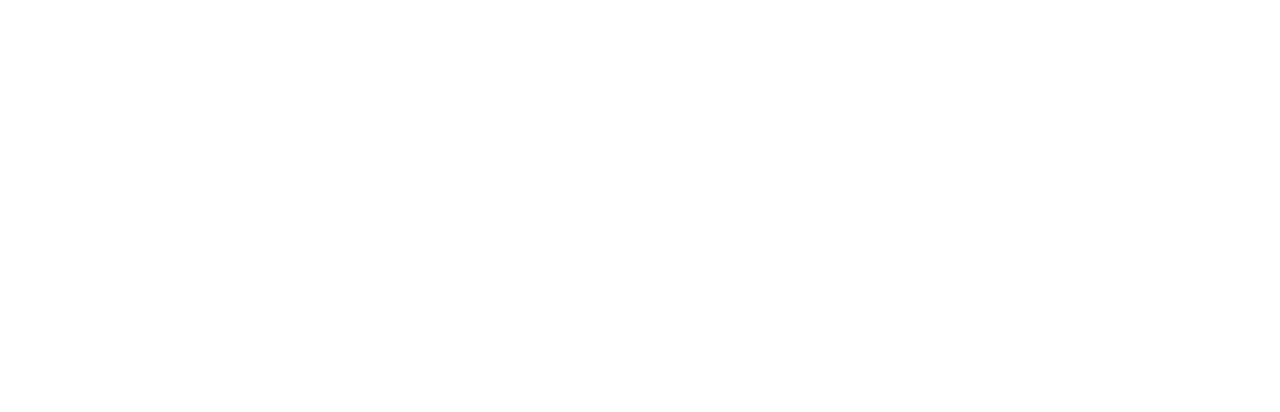
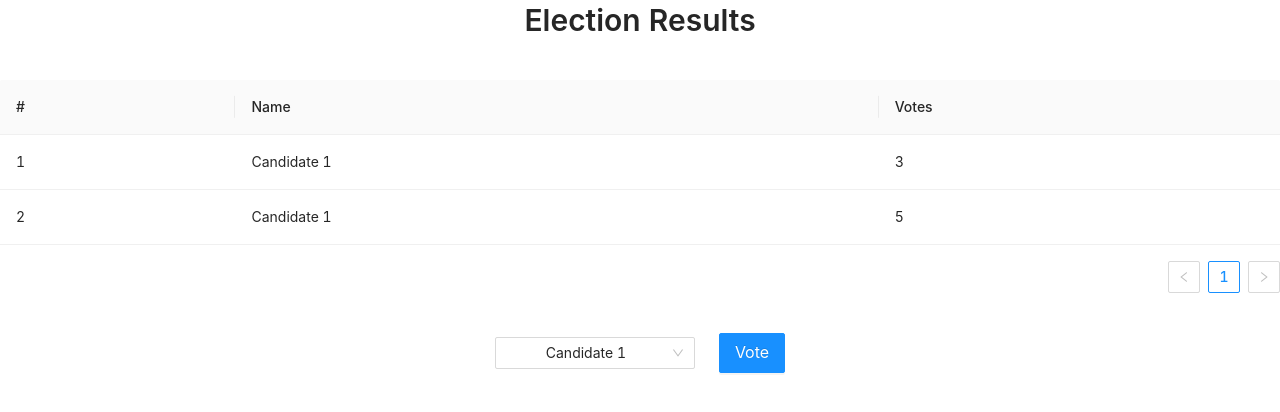
Before and after one commit to bitfriend/election-dapp-react, a React (Create React App) app: page / in a window 1280 px wide. Shown: the top 412 px of the page. Built offline with nearby package versions, Linux system fonts and the light colour scheme.

Commit message:
Implement UI

```diff
--- a/package.json
+++ b/package.json
@@ -6,6 +6,7 @@
     "@testing-library/jest-dom": "^4.2.4",
     "@testing-library/react": "^9.3.2",
     "@testing-library/user-event": "^7.1.2",
+    "antd": "^4.13.1",
     "react": "^16.12.0",
     "react-dom": "^16.12.0",
     "react-scripts": "3.4.0"
--- a/src/App.css
+++ b/src/App.css
@@ -1,38 +1,3 @@
 .App {
   text-align: center;
 }
-
-.App-logo {
-  height: 40vmin;
-  pointer-events: none;
-}
-
-@media (prefers-reduced-motion: no-preference) {
-  .App-logo {
-    animation: App-logo-spin infinite 20s linear;
-  }
-}
-
-.App-header {
-  background-color: #282c34;
-  min-height: 100vh;
-  display: flex;
-  flex-direction: column;
-  align-items: center;
-  justify-content: center;
-  font-size: calc(10px + 2vmin);
-  color: white;
-}
-
-.App-link {
-  color: #61dafb;
-}
-
-@keyframes App-logo-spin {
-  from {
-    transform: rotate(0deg);
-  }
-  to {
-    transform: rotate(360deg);
-  }
-}
--- a/src/App.js
+++ b/src/App.js
@@ -1,9 +1,62 @@
 import React, { PureComponent } from 'react';
+import { Button, Select, Space, Table, Typography } from 'antd';
+import 'antd/dist/antd.css';
 import './App.css';
 
+const { Title } = Typography;
+const { Option } = Select;
+
+const columns = [{
+  title: '#',
+  dataIndex: 'id',
+  key: 'id'
+},{
+  title: 'Name',
+  dataIndex: 'name',
+  key: 'name'
+},{
+  title: 'Votes',
+  dataIndex: 'votes',
+  key: 'votes'
+}];
+
+const data = [{
+  id: 1,
+  name: 'Candidate 1',
+  votes: 3
+},{
+  id: 2,
+  name: 'Candidate 1',
+  votes: 5
+}];
+
 class App extends PureComponent {
+  state = {
+    activeId: 1
+  }
+
+  onChangeCandidate = (value) => this.setState({ activeId: value })
+
   render = () => (
     <div className="App">
+      <Space direction="vertical" size="large" style={{ width: '100%' }}>
+        <Title level={2}>Election Results</Title>
+        <Table columns={columns} dataSource={data} rowKey="id" />
+        <Space size="large">
+          <Select
+            defaultValue={1}
+            value={this.state.activeId}
+            onChange={this.onChangeCandidate}
+            style={{
+              width: 200
+            }}
+          >
+            <Option value={1}>Candidate 1</Option>
+            <Option value={2}>Candidate 2</Option>
+          </Select>
+          <Button type="primary" size="large">Vote</Button>
+        </Space>
+      </Space>
     </div>
   )
 }
```
